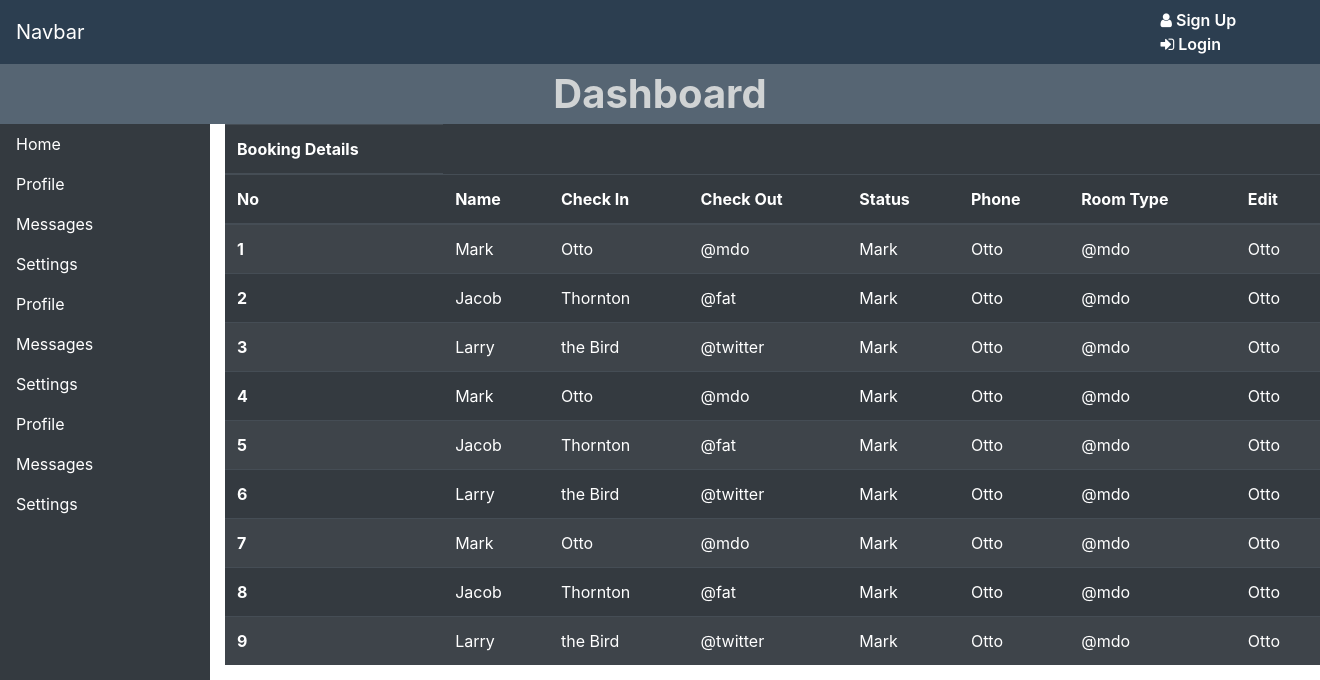
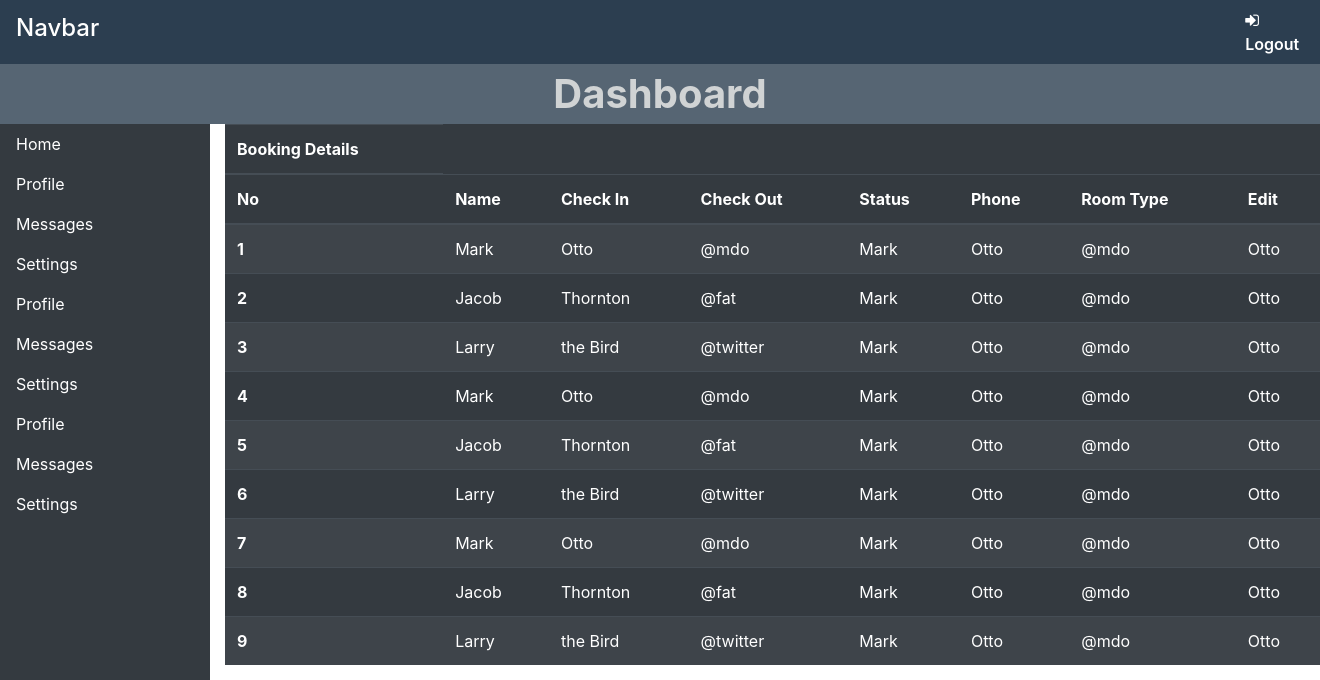
Before and after one commit to gauravtwr/cbhotel, a PHP site: page /dash.html in a window 1320 px wide. Shown: the top 680 px of the page. Run offline with PHP 8.4, Linux system fonts and the light colour scheme; some libraries are stand-ins or nearby versions.

Commit message:
made hotel dashboard edited

```diff
--- a/dash.html
+++ b/dash.html
@@ -25,7 +25,7 @@
 
 	<section class="navbar-top">
 	<nav class="navbar navbar-expand-lg navbar-dark ">
-  <a class="navbar-brand" href="#">Navbar</a>
+  <a class="navbar-brand" href="#"><h4>Navbar</h4></a>
 
 
 
@@ -37,19 +37,13 @@
   <div class="collapse navbar-collapse" id="navbarSupportedContent">
 
   	<ul class="nav navbar-nav navbar-right">
-      <li>
-        <a href= "#">
-          <span class="glyphicon glyphicon-user">
-            <a href="signup.html"><i class="fa fa-user" aria-hidden="true"></i> Sign Up</a>
 
-          </span>
-        </a></li>
         <li>
         <a href="#">
           <span class="glyphicon glyphicon-log in">
             <a href="login.html">
            <i class="fa fa-sign-in" aria-hidden="true"></i>
-            Login</a>
+            Logout</a>
           </span>
         </a></li>
     </ul>
--- a/dashstyle.css
+++ b/dashstyle.css
@@ -44,7 +44,7 @@ body
 {
 
 	float: right;
-	margin-left: 1050px;
+	margin-left: 1120px;
 
 }
 
--- a/login.html
+++ b/login.html
@@ -22,7 +22,7 @@
 				Forgot Password
 			</a>
 			</div><br><br><br><br><br><br>
-			Create an Account ? <a href="signup.html">&nbsp; Sign Up</a>
+			Create an Account ? <a href="signup.html" target="_blank">&nbsp; Sign Up</a>
 
 		</form>
 	</div>
--- a/signup.html
+++ b/signup.html
@@ -16,7 +16,7 @@
 			<input type="password" placeholder="password" name="password" class="txtb">
 			<input type="password" placeholder="Confirm Password" name="password1" class="txtb">
 			<input type="submit" value="Create Account" class="signup-btn">
-			<a href="login.html">Already have one ?</a>
+			<a href="login.html" target="_blank">Already have one ?</a>
 		</form>
 
 	</div>
```
